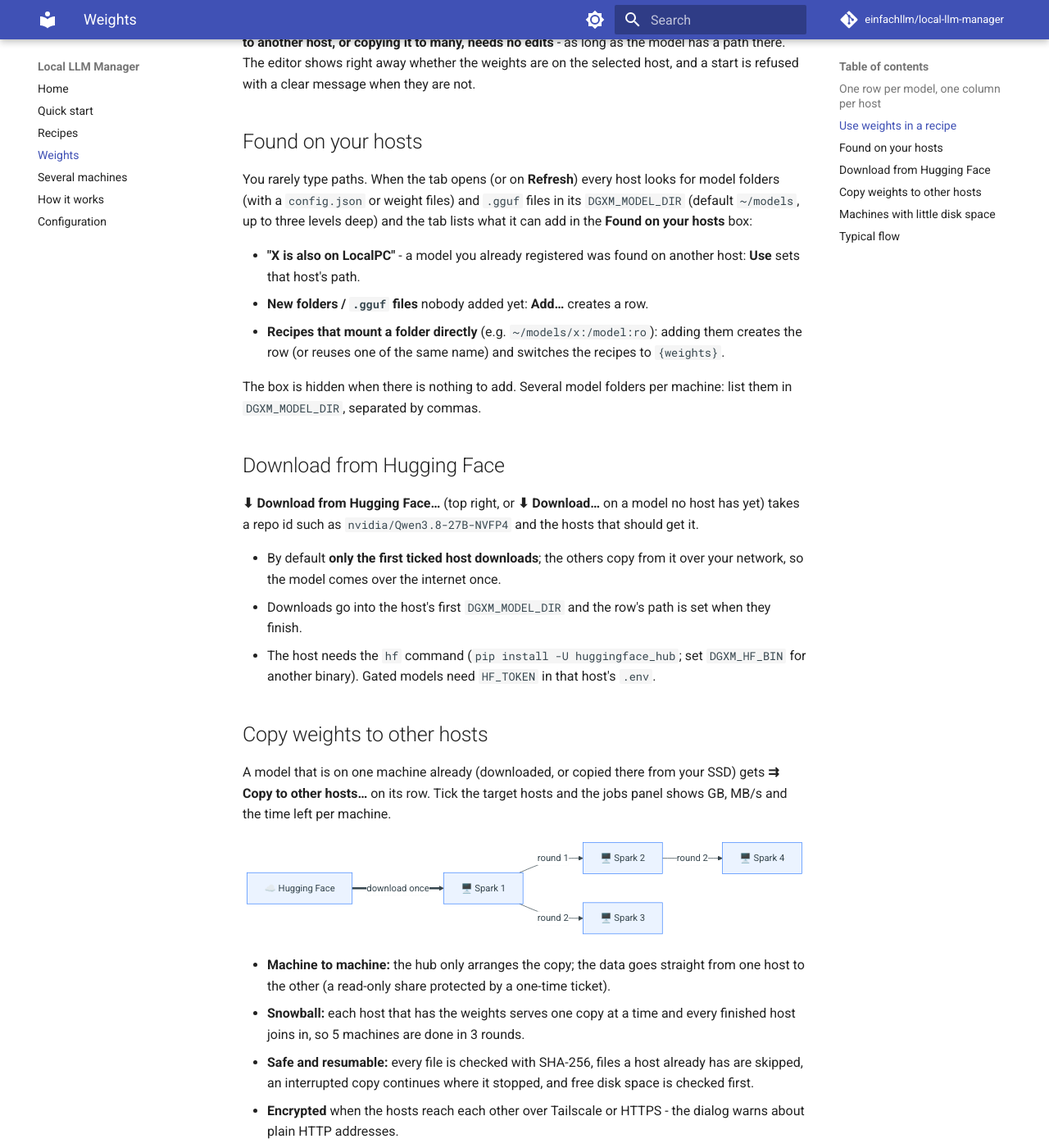
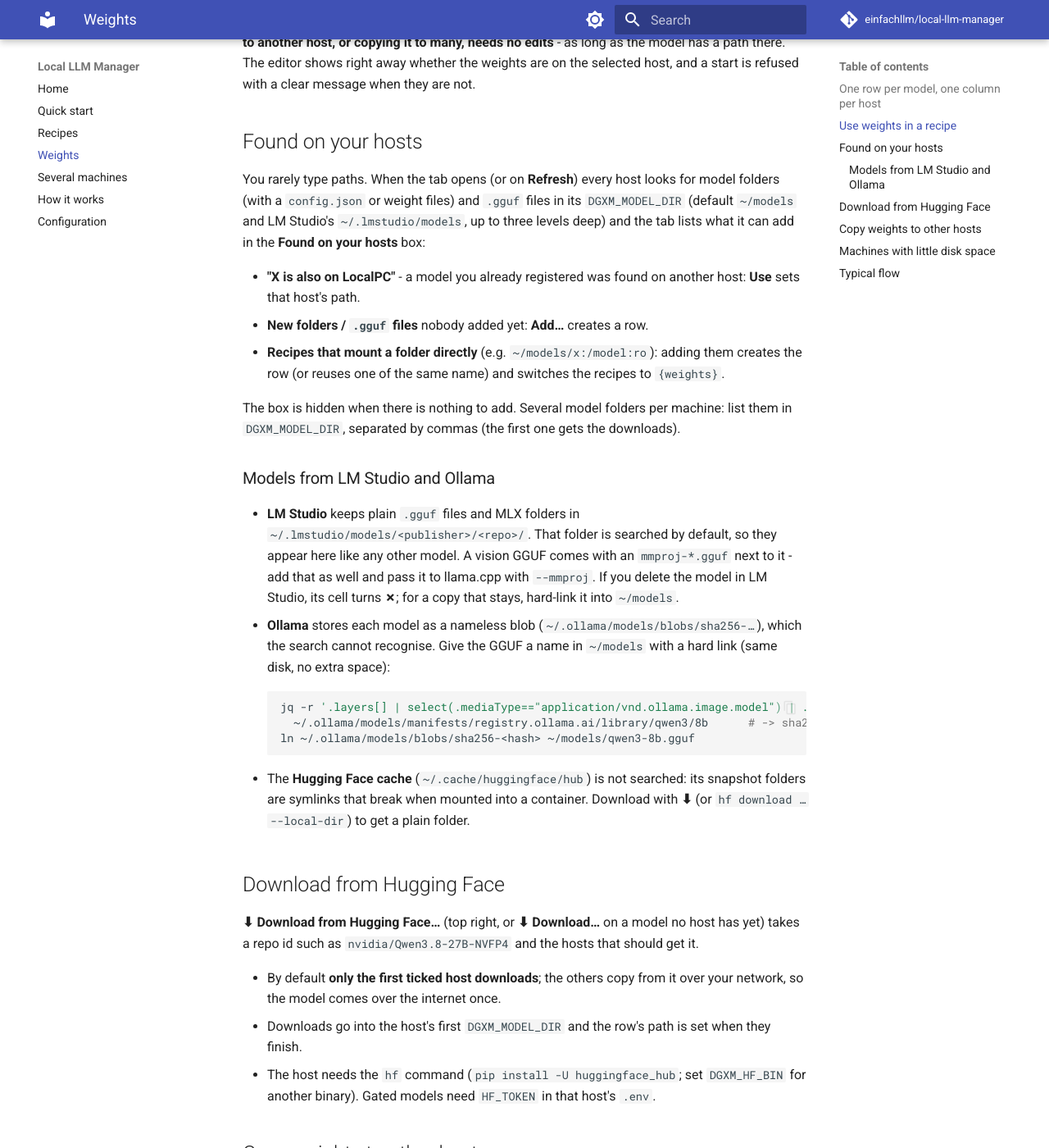
Before and after one commit to einfachllm/local-llm-manager, an MkDocs documentation site: the page built from docs/weights.md, in a window 1280 px wide and 1400 px high, scrolled down 1513 px. Shown: the whole window at 82% size. Built offline with MkDocs 1.6.1 and Material for MkDocs 9.7.7, drawn with Linux system fonts in a browser that asks for light colours; comment, search, counter and statistics services are not loaded; the version menu is left out.

Commit message:
Weights: search LM Studio's model library by default
DGXM_MODEL_DIR now defaults to ~/models,~/.lmstudio/models, so .gguf files
and MLX folders downloaded with LM Studio show up under Found on your hosts
on a DGX Spark, a Mac or any Linux box. Downloads still go into ~/models.
The scanner skips a folder listed twice. Docs explain how to use LM Studio,
Ollama and Hugging Face cache models.

Co-Authored-By: Claude Opus 5.5 <noreply@anthropic.com>
Claude-Session: https://claude.ai/code/session_01S8NhtB8AKzAzZvxfUhB7UU

````diff
--- a/docs/weights.md
+++ b/docs/weights.md
@@ -41,8 +41,8 @@ they are not.
 ## Found on your hosts
 
 You rarely type paths. When the tab opens (or on **Refresh**) every host looks for model folders (with a
-`config.json` or weight files) and `.gguf` files in its `DGXM_MODEL_DIR` (default `~/models`, up to three
-levels deep) and the tab lists what it can add in the **Found on your hosts** box:
+`config.json` or weight files) and `.gguf` files in its `DGXM_MODEL_DIR` (default `~/models` and LM
+Studio's `~/.lmstudio/models`, up to three levels deep) and the tab lists what it can add in the **Found on your hosts** box:
 
 - **"X is also on LocalPC"** - a model you already registered was found on another host: **Use** sets
   that host's path.
@@ -51,7 +51,26 @@ levels deep) and the tab lists what it can add in the **Found on your hosts** bo
   reuses one of the same name) and switches the recipes to `{weights}`.
 
 The box is hidden when there is nothing to add. Several model folders per machine: list them in
-`DGXM_MODEL_DIR`, separated by commas.
+`DGXM_MODEL_DIR`, separated by commas (the first one gets the downloads).
+
+### Models from LM Studio and Ollama
+
+- **LM Studio** keeps plain `.gguf` files and MLX folders in `~/.lmstudio/models/<publisher>/<repo>/`.
+  That folder is searched by default, so they appear here like any other model. A vision GGUF comes with
+  an `mmproj-*.gguf` next to it - add that as well and pass it to llama.cpp with `--mmproj`. If you delete
+  the model in LM Studio, its cell turns **✗**; for a copy that stays, hard-link it into `~/models`.
+- **Ollama** stores each model as a nameless blob (`~/.ollama/models/blobs/sha256-…`), which the search
+  cannot recognise. Give the GGUF a name in `~/models` with a hard link (same disk, no extra space):
+
+    ```bash
+    jq -r '.layers[] | select(.mediaType=="application/vnd.ollama.image.model") | .digest' \
+      ~/.ollama/models/manifests/registry.ollama.ai/library/qwen3/8b      # -> sha256:<hash>
+    ln ~/.ollama/models/blobs/sha256-<hash> ~/models/qwen3-8b.gguf
+    ```
+
+- The **Hugging Face cache** (`~/.cache/huggingface/hub`) is not searched: its snapshot folders are
+  symlinks that break when mounted into a container. Download with **⬇** (or `hf download … --local-dir`)
+  to get a plain folder.
 
 ## Download from Hugging Face
 
````
Also changed, not shown: CHANGELOG.md (+5 -0 lines), README.md (+2 -2 lines), docs/configuration.md (+1 -1 lines), 4 other files.
